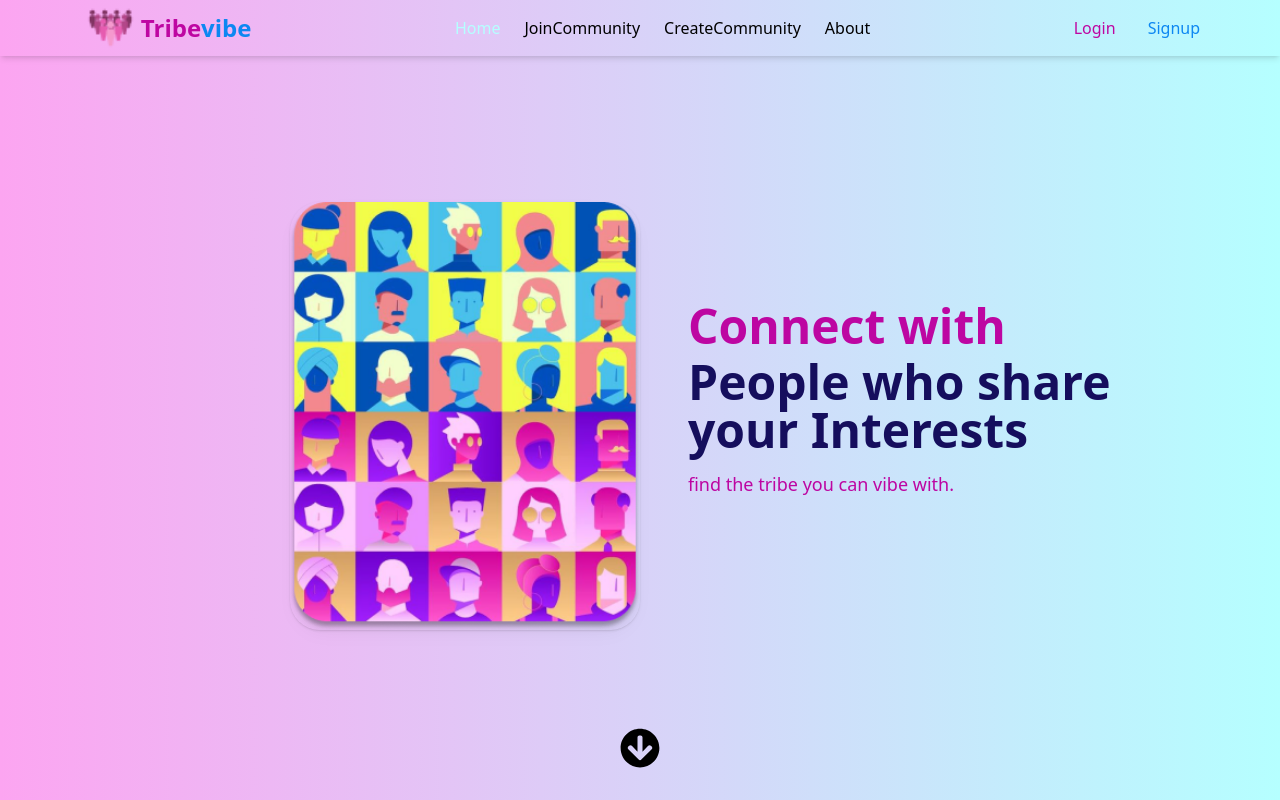
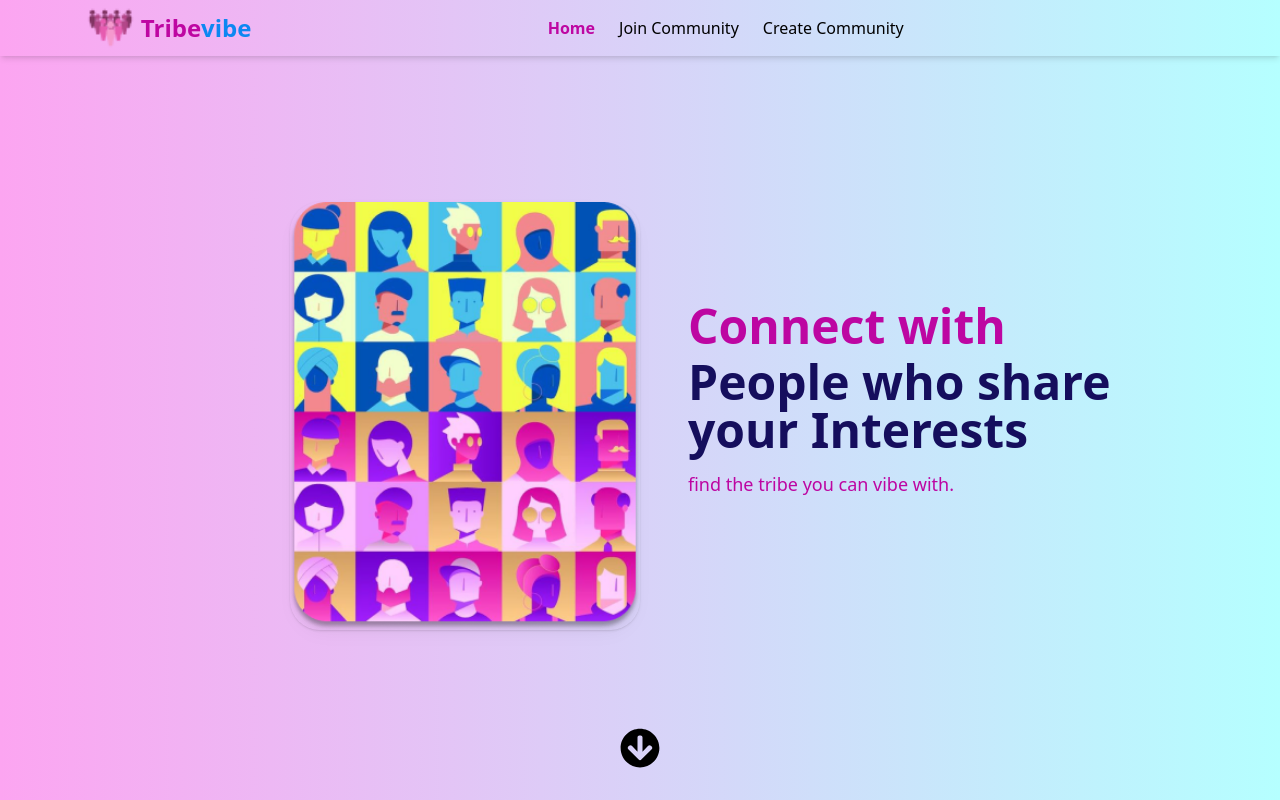
Before and after one commit to Ansh476/tribevibe, a React (Vite) app in the folder frontend/: page / in a window 1280 px wide. Shown: the top 800 px of the page. Built offline with nearby package versions, Linux system fonts and the light colour scheme.

Commit message:
Update Navbar.jsx

```diff
--- a/frontend/src/components/Navbar.jsx
+++ b/frontend/src/components/Navbar.jsx
@@ -1,114 +1,117 @@
-import React,{useState} from 'react'
+import React, { useState, useEffect } from "react";
 import Logo from "../assets/tribevibelogo.png";
-import { NavLink, Link } from "react-router-dom";
-import ResponsiveNavbar from "./ResponsiveNavbar";
+import { Link } from "react-router-dom";
 import { HiMenuAlt3, HiMenuAlt1 } from "react-icons/hi";
 
 export const NavbarLinks = [
-  {
-    name: "Login",
-    link: "/login",
+  { name: "Home",
+    link: "#home-section"
   },
-  {
-    name: "Signup",
-    link: "/signup",
+  { name: "Join Community",
+     link: "#joincom-section"
   },
-  {
-    name: "Join Community",
-    link: "/joincom",
-  },
-  {
-    name: "Create Community",
-    link: "/createcom",
-  },
-  {
-    name: "About",
-    link: "/about",
+  { name: "Create Community",
+    link: "#createcom-section"
   },
 ];
 
-const Navbar = ({ handleOrderPopup }) => {
-  const [showMenu, setShowMenu] = useState(false);
+const Navbar = () => {
+  const [activeLink, setActiveLink] = useState("#home-section"); // Track the active section
 
-  const toggleMenu = () => {
-    setShowMenu(!showMenu);
+  const handleScroll = (sectionId) => {
+    setActiveLink(sectionId); // Set the active link when clicked
+
+    if (sectionId === "#home-section") {
+      // Scroll to the top for "Home"
+      window.scrollTo({
+        top: 0,
+        behavior: "smooth",
+      });
+    } else {
+      const section = document.querySelector(sectionId);
+      if (section) {
+        window.scrollTo({
+          top: section.offsetTop,
+          behavior: "smooth",
+        });
+      }
+    }
   };
+
+  // Detect the current section based on scroll position
+  useEffect(() => {
+    const handleScrollEvent = () => {
+      const scrollPosition = window.scrollY;
+      const homeSectionOffset = 0; // Scroll position for home
+      const joinComSectionOffset = document.getElementById("joincom-section").offsetTop;
+      const createComSectionOffset = document.getElementById("createcom-section").offsetTop;
+
+      if (scrollPosition >= createComSectionOffset - 50) {
+        setActiveLink("#createcom-section");
+      } else if (scrollPosition >= joinComSectionOffset - 50) {
+        setActiveLink("#joincom-section");
+      } else if (scrollPosition <= homeSectionOffset + 50) {
+        setActiveLink("#home-section");
+      }
+    };
+
+    window.addEventListener("scroll", handleScrollEvent);
+
+    return () => {
+      window.removeEventListener("scroll", handleScrollEvent);
+    };
+  }, []);
+
   return (
-
     <>
-      <nav className="fixed top-0 right-0 w-full z-50 bg-white backdrop-blur-sm  shadow-md z-[9999] bg-gradient-to-r from-primary to-secondary">
+      <nav className="fixed top-0 right-0 w-full z-50 bg-white backdrop-blur-sm shadow-md z-[9999] bg-gradient-to-r from-primary to-secondary">
         <div className="container py-3 sm:py-0">
           <div className="flex justify-between items-center">
-            <div className="flex items-center font-bold text-2xl ml-0 ">
-              <Link to={"/"} onClick={() => window.scrollTo(0, 0)}>
+            <div className="flex items-center font-bold text-2xl ml-0">
+              <Link to="/" onClick={() => window.scrollTo(0, 0)}>
                 <img src={Logo} alt="" className="h-12" />
               </Link>
               <span>
-                <p className='text-custompink'>Tribe</p>
+                <p className="text-custompink">Tribe</p>
               </span>
               <span>
-                <p className='text-customblue'>vibe</p>
+                <p className="text-customblue">vibe</p>
               </span>
-              {/* <span>TCJ Tourism</span> */}
             </div>
             <div className="hidden md:block">
-              <ul className="flex items-center gap-6 ">
-                <li className='py-4'>
-                    <NavLink to="/" className={({ isActive }) => isActive ? 'active' : undefined} onClick={() => window.scrollTo(0, 0)}>
-                    Home
-                    </NavLink>
-                </li>
-                <li className='py-4'>
-                    <NavLink to="/joincom" className={({ isActive }) => isActive ? 'active' : undefined} onClick={() => window.scrollTo(0, 0)}>
-                    JoinCommunity
-                    </NavLink>
-                </li>
-                <li className='py-4'>
-                    <NavLink to="/createcom" className={({ isActive }) => isActive ? 'active' : undefined} onClick={() => window.scrollTo(0, 0)}>
-                    CreateCommunity
-                    </NavLink>
-                </li>
-                <li className='py-4'>
-                    <NavLink to="/about" className={({ isActive }) => isActive ? 'active' : undefined} onClick={() => window.scrollTo(0, 0)}>
-                    About
-                    </NavLink>
-                </li>
+              <ul className="flex items-center gap-6">
+                {NavbarLinks.map(({ name, link }) => (
+                  <li key={name} className="py-4">
+                    <a
+                      href={link}
+                      className={`${
+                        activeLink === link
+                          ? "text-custompink font-bold"
+                          : "text-black hover:text-custompink"
+                      }`}
+                      onClick={(e) => {
+                        e.preventDefault();
+                        handleScroll(link);
+                      }}
+                    >
+                      {name}
+                    </a>
+                  </li>
+                ))}
               </ul>
             </div>
             <div className="flex items-center gap-8">
-              <NavLink
-                to="/target-route"
-                className={({ isActive }) =>
-                  isActive ? "text-custompink " : "text-custompink hover:scale-105 duration-200"
-                }
-                onClick={() => {
-                  handleOrderPopup(); // Call your existing function
-                }}
-              >
-                Login
-              </NavLink>
-              <NavLink
-                to="/target-route"
-                className={({ isActive }) =>
-                  isActive ? " text-customblue " : "text-customblue hover:scale-105 duration-200"
-                }
-                onClick={() => {
-                  handleOrderPopup(); // Call your existing function
-                }}
-              >
-                Signup
-              </NavLink>
-              {/* Mobile Hamburger icon */}
+              {/* Add the login and signup links here if needed */}
               <div className="md:hidden block">
-                {showMenu ? (
+                {activeLink ? (
                   <HiMenuAlt1
-                    onClick={toggleMenu}
-                    className=" cursor-pointer transition-all"
+                    onClick={() => setActiveLink(null)}
+                    className="cursor-pointer transition-all"
                     size={30}
                   />
                 ) : (
                   <HiMenuAlt3
-                    onClick={toggleMenu}
+                    onClick={() => setActiveLink("menu")}
                     className="cursor-pointer transition-all"
                     size={30}
                   />
@@ -117,10 +120,9 @@ const Navbar = ({ handleOrderPopup }) => {
             </div>
           </div>
         </div>
-        <ResponsiveNavbar setShowMenu={setShowMenu} showMenu={showMenu} />
       </nav>
     </>
   );
 };
 
-export default Navbar
+export default Navbar;
```
